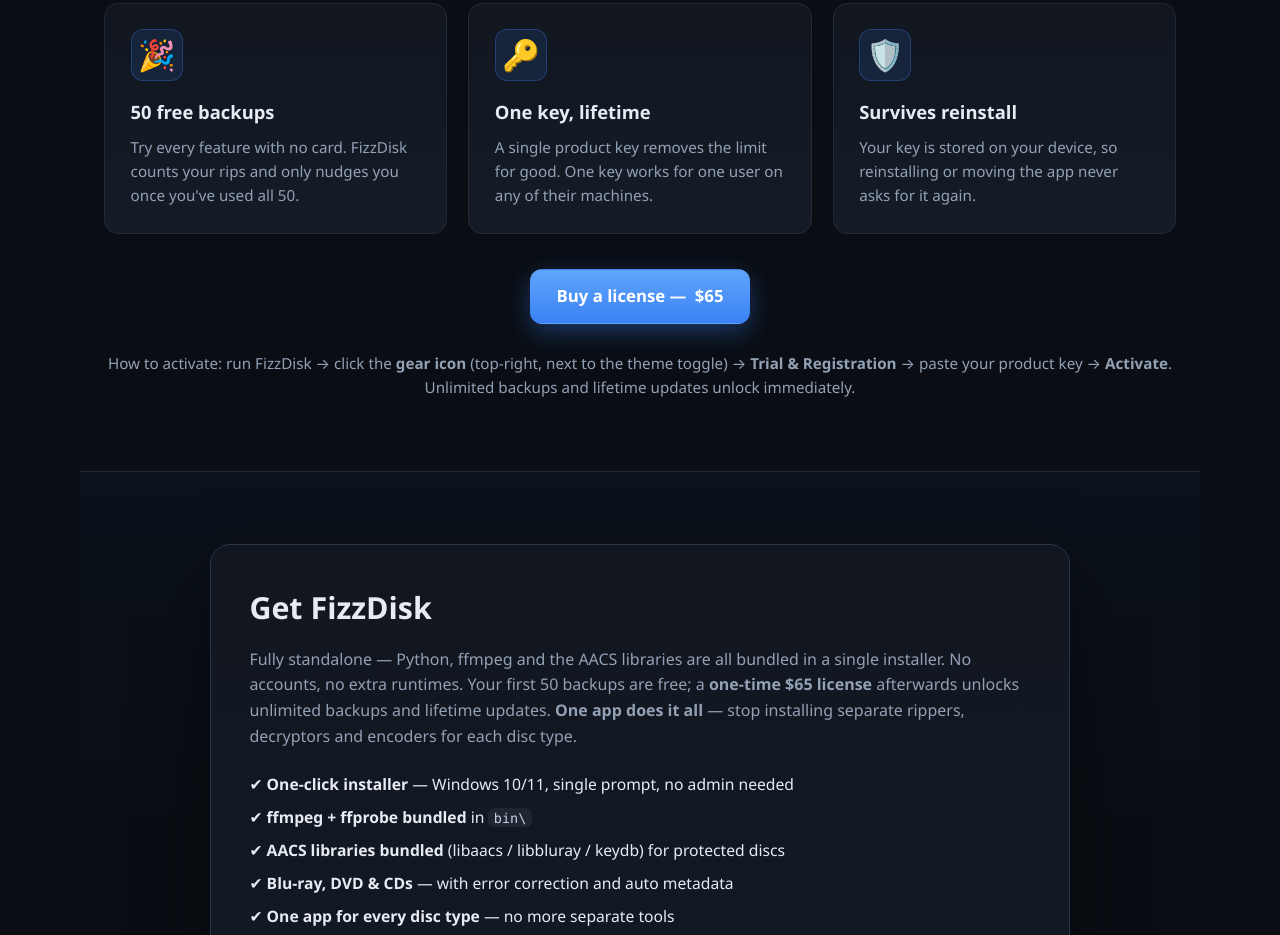
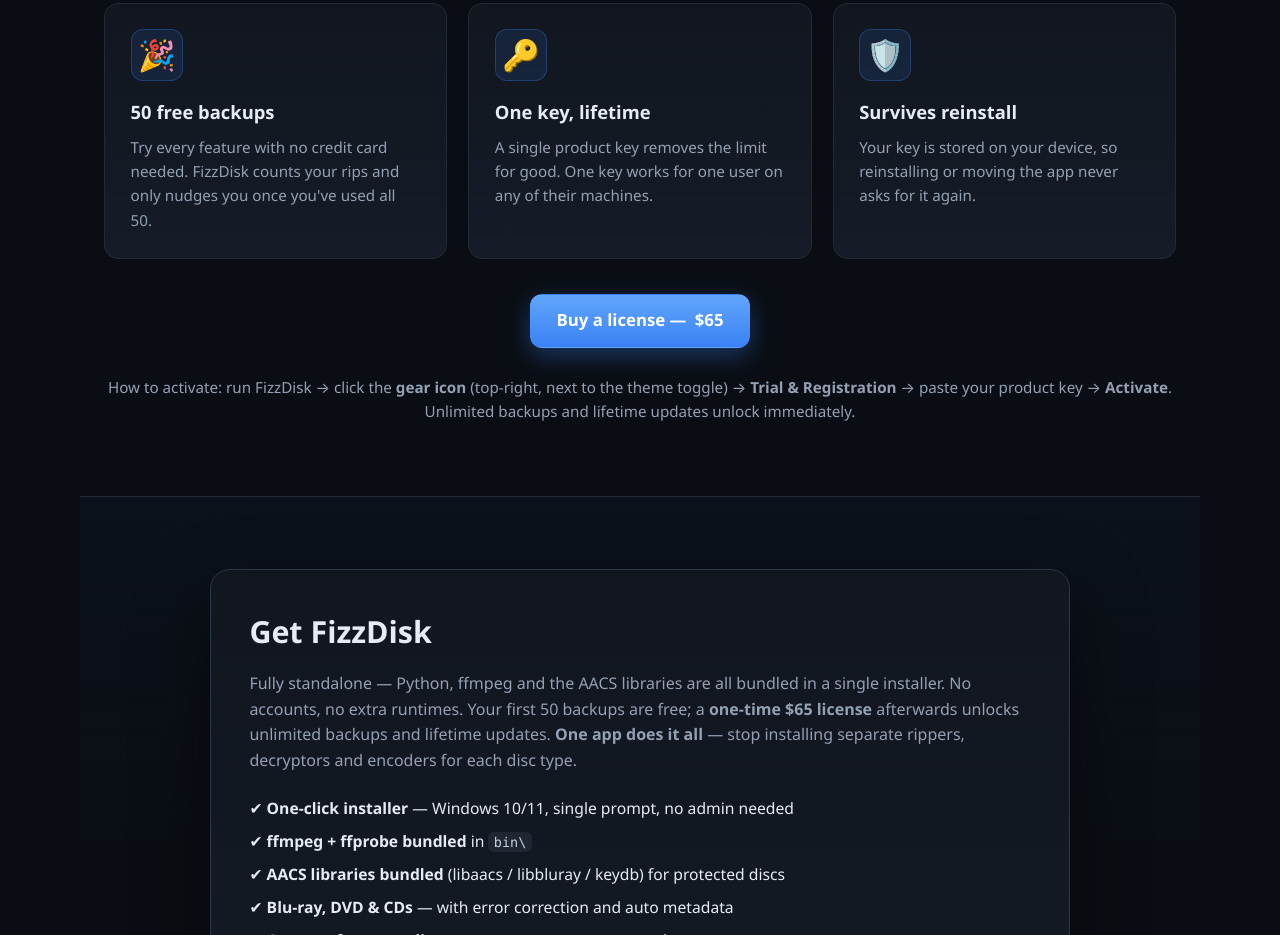
Before and after one commit to TheABBA/FizzDisk, a plain HTML site: page website/index.html in a window 1280 px wide. Shown: the part 3588-4523 px from the top of the page. Drawn offline with Linux system fonts and the light colour scheme.

Commit message:
Website: 'no card' -> 'no credit card needed'

```diff
--- a/website/index.html
+++ b/website/index.html
@@ -175,7 +175,7 @@
   product key unlocks unlimited backups and lifetime updates for <b>every disc type in one app</b>.
   Pay once, own it forever. No subscription and no per-disc fees.</p>
   <div class="grid" style="margin-top:3rem">
-    <div class="card"><div class="ico">🎉</div><h3>50 free backups</h3><p>Try every feature with no card. FizzDisk counts your rips and only nudges you once you've used all 50.</p></div>
+    <div class="card"><div class="ico">🎉</div><h3>50 free backups</h3><p>Try every feature with no credit card needed. FizzDisk counts your rips and only nudges you once you've used all 50.</p></div>
     <div class="card"><div class="ico">🔑</div><h3>One key, lifetime</h3><p>A single product key removes the limit for good. One key works for one user on any of their machines.</p></div>
     <div class="card"><div class="ico">🛡️</div><h3>Survives reinstall</h3><p>Your key is stored on your device, so reinstalling or moving the app never asks for it again.</p></div>
   </div>
```
